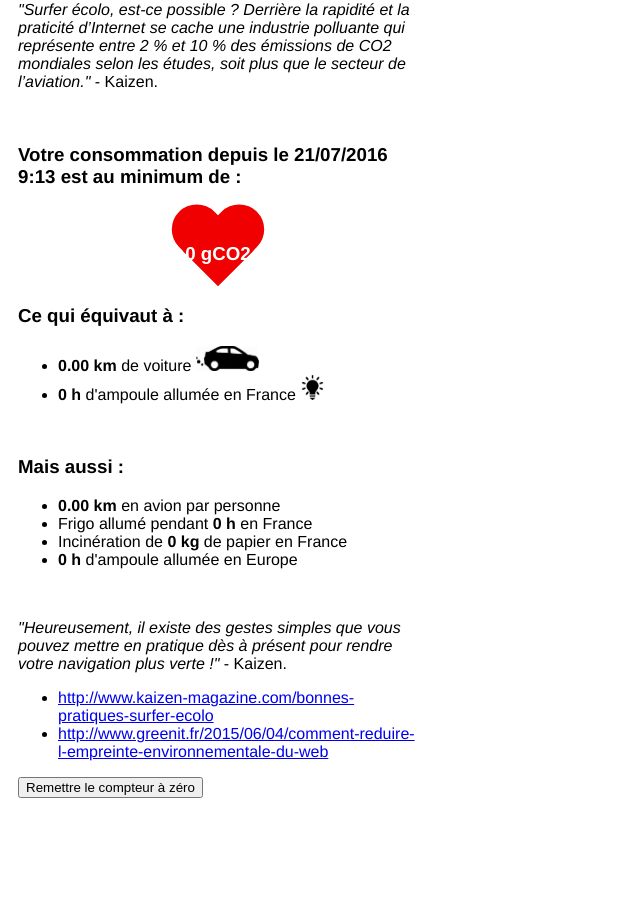
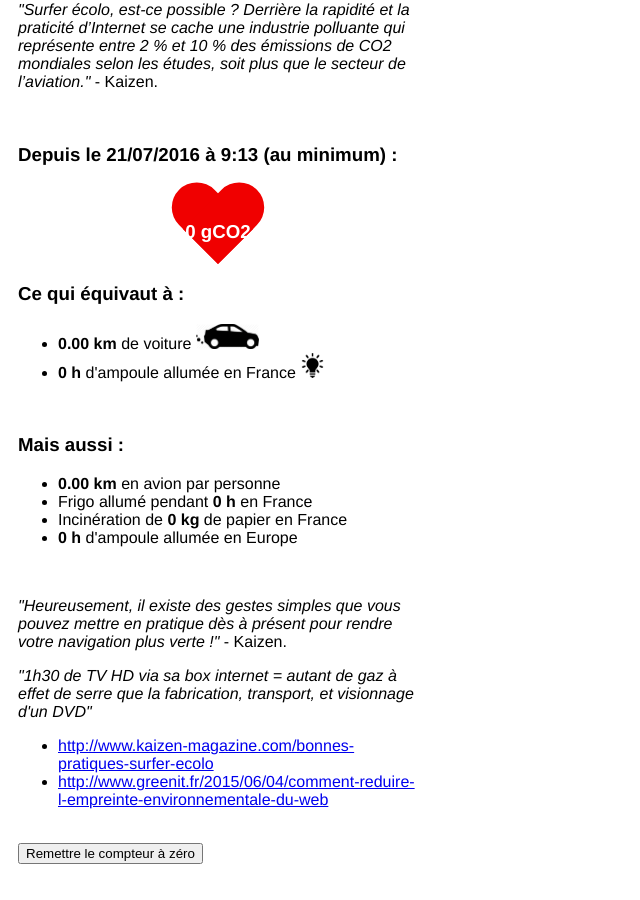
Before and after one commit to SwannLV/co2-mon-amour, a browser extension: page src/browser_action/index.html in a window 1280 px wide. Shown: the part 97-997 px from the top of the page, without its empty margins (0-640 px from the left). Before the commit the page ends 931 px from the top, so only its background shows below. Drawn offline with Linux system fonts and the light colour scheme.

Commit message:
dfgdfdhdfhjhghjghjkhkhjkhjljk

```diff
--- a/src/browser_action/index.html
+++ b/src/browser_action/index.html
@@ -82,7 +82,7 @@
 		<p><i>"Surfer écolo, est-ce possible ? Derrière la rapidité et la praticité d’Internet se cache une industrie polluante qui représente entre 2 % et 10 % des émissions de CO2 mondiales selon les études, soit plus que le secteur de l’aviation." </i> - Kaizen.</p>
 		<br>
 
-		<h3>Votre consommation depuis le <span id="lastReset"></span> est au minimum de :</h3>
+		<h3>Depuis le <span id="lastReset"></span> (au minimum) :</h3>
 
 		<div id="heart" class="centre"><br/><h3 id="text"><span id="co2-count"></span> gCO2</h3></div>
 
@@ -100,11 +100,12 @@
 
 
 		<p><i>"Heureusement, il existe des gestes simples que vous pouvez mettre en pratique dès à présent pour rendre votre navigation plus verte !"</i> - Kaizen.</p>
-
+		<p><i>"1h30 de TV HD via sa box internet = autant de gaz à effet de serre que la fabrication, transport, et visionnage d'un DVD"</i></p>
 		<ul>
 			<li><a href="http://www.kaizen-magazine.com/bonnes-pratiques-surfer-ecolo/">http://www.kaizen-magazine.com/bonnes-pratiques-surfer-ecolo</a></li>
 			<li><a href="http://www.greenit.fr/2015/06/04/comment-reduire-l-empreinte-environnementale-du-web/">http://www.greenit.fr/2015/06/04/comment-reduire-l-empreinte-environnementale-du-web</a></li>
 		</ul>
+		<br>
 
 
 		<button id="btnReset">Remettre le compteur à zéro</button>
--- a/src/browser_action/index.js
+++ b/src/browser_action/index.js
@@ -79,5 +79,5 @@ function GetFormattedDate(date)
     var year = date.getFullYear();
     var hours = date.getHours();
     var minutes = ("0" + date.getMinutes()).slice(-2);
-    return day + "/" + month + "/" + year + " " + hours + ":" + minutes;
+    return day + "/" + month + "/" + year + " à " + hours + ":" + minutes;
 }
```
